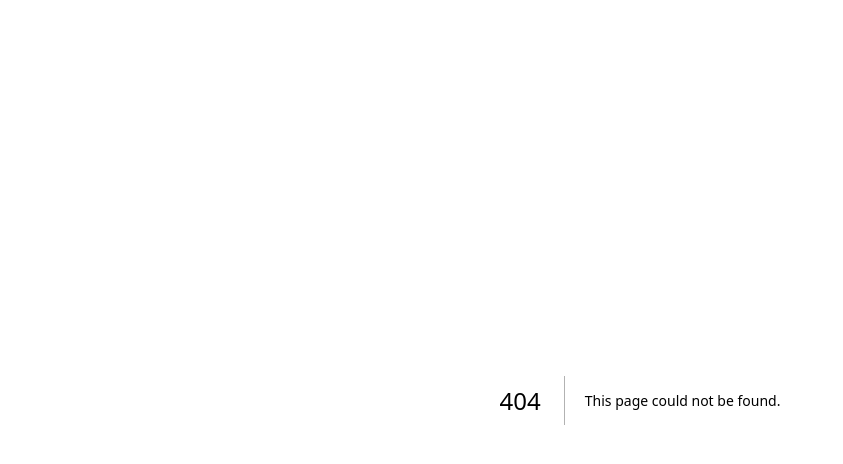
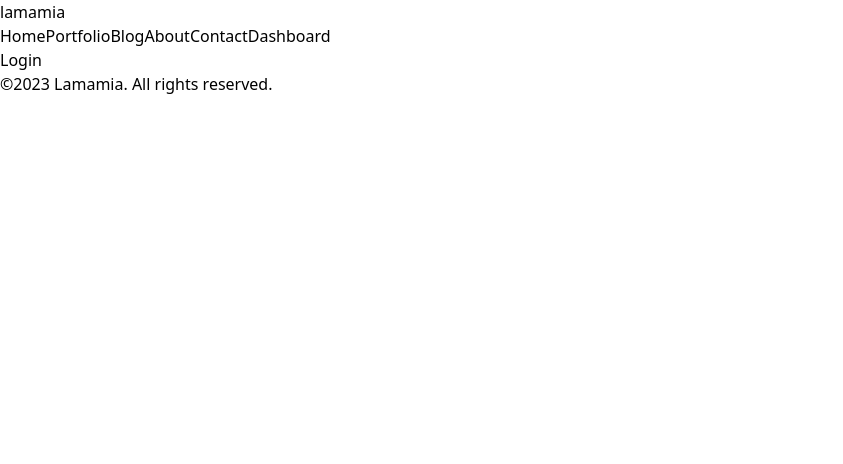
Before and after one commit to Yellowweii/Next.js-Practising, a Next.js app: page /dashboard/login in a window 1280 px wide. Before the commit this address had no page. Shown: the top 464 px of the page, without its empty margins (0-843 px from the left). Built offline with nearby package versions, Linux system fonts and the light colour scheme.

Commit message:
init navbar and footer module (#2)
* create some dynamic routers

* init navbar and footer module

---------

Co-authored-by: yellowwei <1119765689@qq.com>

```diff
--- /dev/null
+++ b/app/dashboard/(auth)/login/page.tsx
@@ -0,0 +1,9 @@
+import React from 'react'
+
+const Login = () => {
+  return (
+    <div>Login</div>
+  )
+}
+
+export default Login
--- /dev/null
+++ b/app/dashboard/(auth)/register/page.tsx
@@ -0,0 +1,9 @@
+import React from 'react'
+
+const Register = () => {
+  return (
+    <div>Register</div>
+  )
+}
+
+export default Register
--- a/app/layout.tsx
+++ b/app/layout.tsx
@@ -1,19 +1,20 @@
-import './globals.css'
-import type { Metadata } from 'next'
+import "./globals.css";
+import type { Metadata } from "next";
+import { Footer, Navbar } from "@/components";
 
 export const metadata: Metadata = {
-  title: 'Next App',
-  description: 'Generated by create next app',
-}
+  title: "Next App",
+  description: "Generated by create next app",
+};
 
-export default function RootLayout({
-  children,
-}: {
-  children: React.ReactNode
-}) {
+export default function RootLayout({ children }: { children: React.ReactNode }) {
   return (
     <html lang="en">
-      <body>{children}</body>
+      <body>
+        <Navbar />
+        {children}
+        <Footer />
+      </body>
     </html>
-  )
+  );
 }
--- /dev/null
+++ b/components/Footer/index.tsx
@@ -0,0 +1,11 @@
+import React from 'react'
+
+const Footer = () => {
+  return (
+    <div>
+        <div>&copy;2023 Lamamia. All rights reserved.</div>
+    </div>
+  )
+}
+
+export default Footer
--- /dev/null
+++ b/components/Navbar/index.tsx
@@ -0,0 +1,20 @@
+import { links } from "@/constant";
+import Link from "next/link";
+import React from "react";
+
+const Navbar = () => {
+  return (
+    <div>
+      <Link href="/">lamamia</Link>
+      <div>
+        {links.map((link) => (
+          <Link key={link.id} href={link.url}>
+            {link.title}
+          </Link>
+        ))}
+      </div>
+    </div>
+  );
+};
+
+export default Navbar;
--- /dev/null
+++ b/components/index.ts
@@ -0,0 +1,4 @@
+import Navbar from "./Navbar";
+import Footer from "./Footer";
+
+export { Navbar, Footer };
--- /dev/null
+++ b/constant/index.ts
@@ -0,0 +1,32 @@
+export const links = [
+  {
+    id: 1,
+    title: "Home",
+    url: "/",
+  },
+  {
+    id: 2,
+    title: "Portfolio",
+    url: "/portfolio",
+  },
+  {
+    id: 3,
+    title: "Blog",
+    url: "/blog",
+  },
+  {
+    id: 4,
+    title: "About",
+    url: "/about",
+  },
+  {
+    id: 5,
+    title: "Contact",
+    url: "/contact",
+  },
+  {
+    id: 6,
+    title: "Dashboard",
+    url: "/dashboard",
+  },
+];
```
